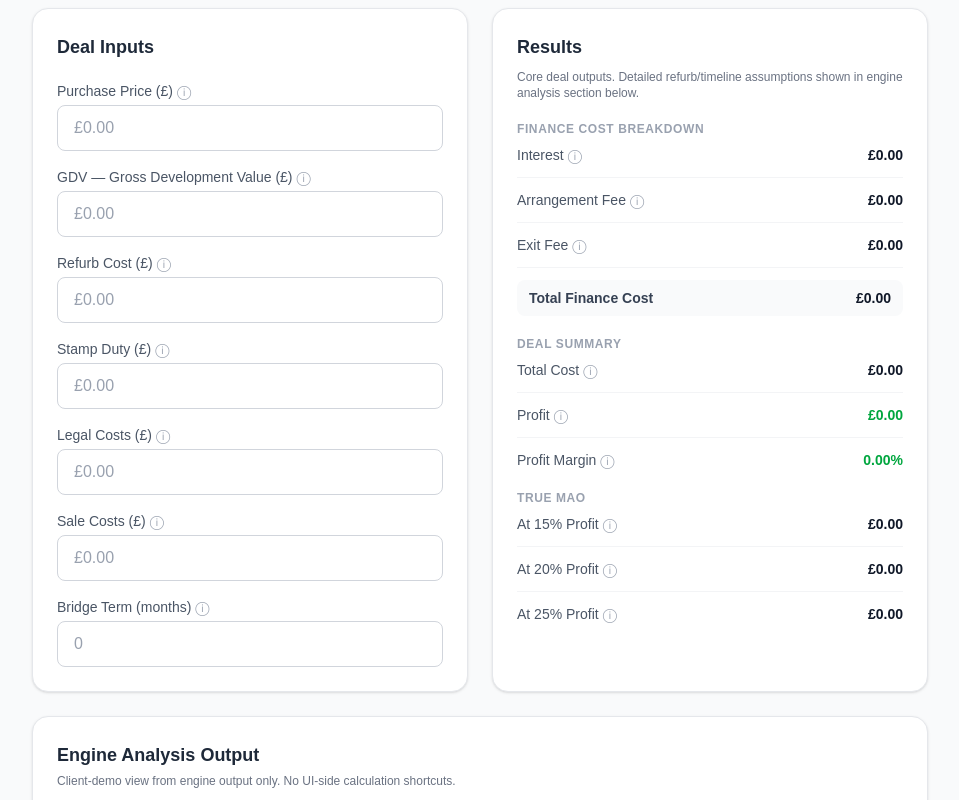
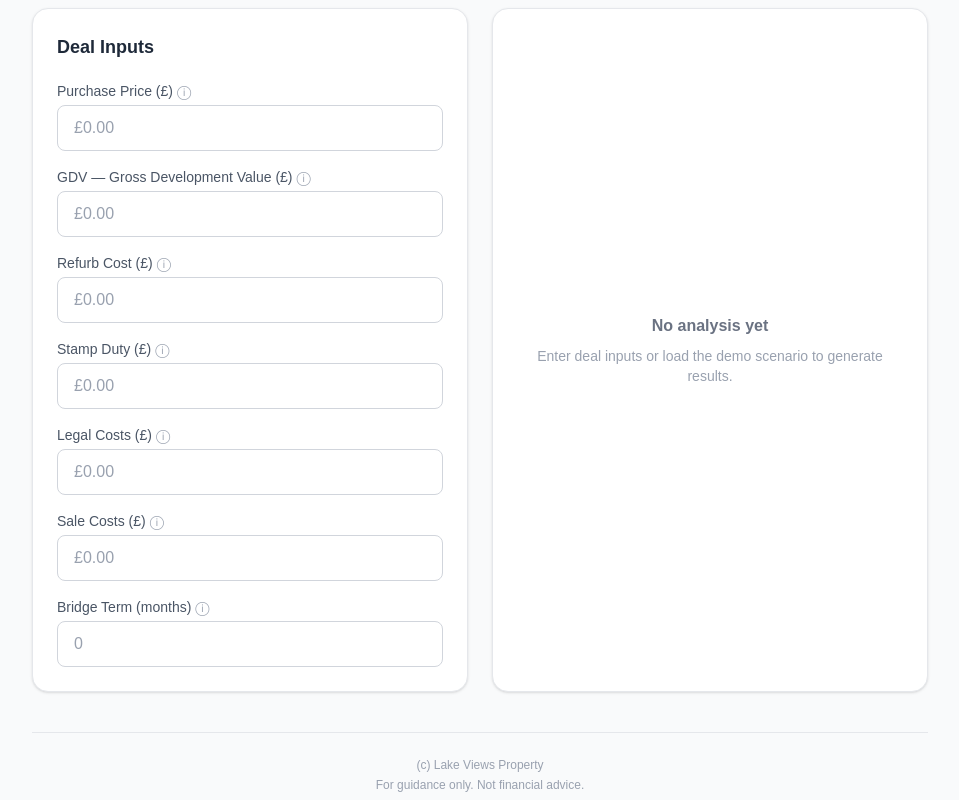
Before and after one commit to elreylake1-ops/Brik-by-Brik, a Next.js app: page / in a window 1280 px wide. Shown: the part 340-1140 px from the top of the page, without its empty margins (160-1119 px from the left). Built offline with nearby package versions, Linux system fonts and the light colour scheme.

Commit message:
feat: show empty state when no deal inputs entered

```diff
--- a/app/page.tsx
+++ b/app/page.tsx
@@ -69,6 +69,11 @@ export default function Home() {
 
   const result = analyzeDealWithRefurb(inputs, useScope ? scope : undefined)
 
+  const hasDealInput =
+    inputs.purchasePrice > 0 ||
+    inputs.gdv > 0 ||
+    inputs.refurbCost > 0
+
   return (
     <main className="min-h-screen bg-gray-50 px-4 py-10">
       <div className="mx-auto max-w-4xl">
@@ -127,7 +132,14 @@ export default function Home() {
             onChange={handleChange}
             refurbScopeActive={useScope}
           />
-          <ResultsDisplay result={result.deal} />
+          {hasDealInput ? (
+            <ResultsDisplay result={result.deal} />
+          ) : (
+            <div className="flex flex-col items-center justify-center rounded-2xl border border-gray-200 bg-white p-8 shadow-sm text-center">
+              <p className="text-base font-semibold text-gray-500">No analysis yet</p>
+              <p className="mt-2 text-sm text-gray-400">Enter deal inputs or load the demo scenario to generate results.</p>
+            </div>
+          )}
         </div>
 
         {useScope && (
@@ -140,7 +152,7 @@ export default function Home() {
           </div>
         )}
 
-        <EngineAnalysisPanel inputs={inputs} result={result} />
+        {hasDealInput && <EngineAnalysisPanel inputs={inputs} result={result} />}
 
         <div className="mt-10 border-t border-gray-200 pt-6 text-center">
           <p className="text-xs text-gray-400">(c) Lake Views Property</p>
```
